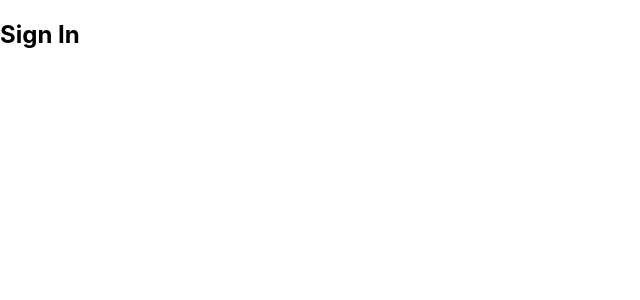
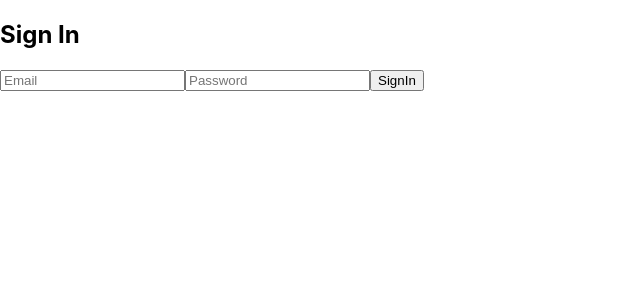
Before and after one commit to Binge-Fest-JS/binge-fest, a React (Create React App) app: page /signIn in a window 1280 px wide. Shown: the top 300 px of the page, without its empty margins (0-640 px from the left). Built offline with nearby package versions, Linux system fonts and the light colour scheme; no server answers.

Commit message:
setup userAuth for signin

```diff
--- /dev/null
+++ b/src/Components/Header.js
@@ -0,0 +1,5 @@
+const Header = () => {
+    return <h2>Hello</h2>
+}
+
+export default Header
--- a/src/Components/SignIn.js
+++ b/src/Components/SignIn.js
@@ -1,19 +1,71 @@
-import { getAuth, signInWithEmailAndPassword } from "firebase/auth";
+import { getAuth, signInWithEmailAndPassword, onAuthStateChanged  } from "firebase/auth";
+import { useEffect, useState } from "react";
+import Header from "./Header";
+import { Link } from "react-router-dom";
+
+
 const  SignIn = ()=>{
-// const auth = getAuth();
-// signInWithEmailAndPassword(auth, email, password)
-//   .then((userCredential) => {
-//     // Signed in
-//     const user = userCredential.user;
-//     // ...
-//   })
-//   .catch((error) => {
-//     const errorCode = error.code;
-//     const errorMessage = error.message;
-//   });
+  const [email,setEmail] = useState('');
+  const [password,setPassword] = useState('')
+  const [currentUser,setCurrentUser] = useState('');
+
+  useEffect(() => {
+    const auth = getAuth();
+    onAuthStateChanged(auth, (currentUser) => {
+      if (currentUser) {
+        // User is signed in, see docs for a list of available properties
+        // https://firebase.google.com/docs/reference/js/firebase.User
+        const uid = currentUser.uid;
+        console.log(uid, 'uid log');
+
+        // ...
+      } else {
+        // User is signed out
+        // ...
+        alert('not signedin')
+      }
+    });
+  },[currentUser])
+
+
+     const handleEmailChange=(e)=>{
+        e.preventDefault();
+        setEmail(e.target.value);
+    }
+
+    const handlePasswordChange=(e)=>{
+        e.preventDefault();
+        setPassword(e.target.value);
+    }
+
+const handleSubmit = (e) => {
+  e.preventDefault();
+  const auth = getAuth();
+  signInWithEmailAndPassword(auth, email, password)
+    .then((userCredential) => {
+      // Signed in
+      const user = userCredential.user;
+      setCurrentUser(user)
+      console.log(user, 'user');
+      // ...
+    })
+    .catch((error) => {
+      const errorCode = error.code;
+      const errorMessage = error.message;
+    });
+}
 
   return (
+    <>
       <h2>Sign In</h2>
-  )
+      <form onSubmit={handleSubmit}>
+        <label htmlFor="email"></label>
+        <input onChange={handleEmailChange} type="email" id="currentEmail" placeholder="Email"/>
+        <label for="email"></label>
+        <input onChange = {handlePasswordChange} type="password" id="currentPassword" placeholder="Password" value={password}/>
+        <button>SignIn</button>
+      </form>
+    </>
+  );
 }
   export default SignIn;
--- a/src/Components/SignUp.js
+++ b/src/Components/SignUp.js
@@ -4,7 +4,6 @@ import {useState} from 'react';
 const SignUp= ()=>{
     const [email,setEmail] = useState('');
     const [password,setPassword] = useState('');
-
     // Set state for email
 
     const handleEmailChange=(e)=>{
@@ -17,13 +16,14 @@ const SignUp= ()=>{
         setPassword(e.target.value);
     }
 
-    const handleSubmit = ()=>{
+    const handleSubmit = (e)=>{
+        e.preventDefault();
         const auth = getAuth();
         createUserWithEmailAndPassword(auth, email, password)
             .then((userCredential) => {
             // Signed in
             const user = userCredential.user;
-            console.log('user is', userCredential.user)   // ...
+            console.log("user is", userCredential.user);   // ...
             })
             .catch((error) => {
             const errorCode = error.code;
@@ -41,7 +41,7 @@ const SignUp= ()=>{
       </ul>
 
       <form onSubmit={handleSubmit}>
-          <label for="email"></label>
+          <label htmlFor="email"></label>
           <input onChange ={handleEmailChange} type="email" id="email" placeholder="eg. xxxx@gmail.com" value={email}/>
           <label for="email"></label>
           <input onChange = {handlePasswordChange} type="password" id="password" value={password}/>
```
